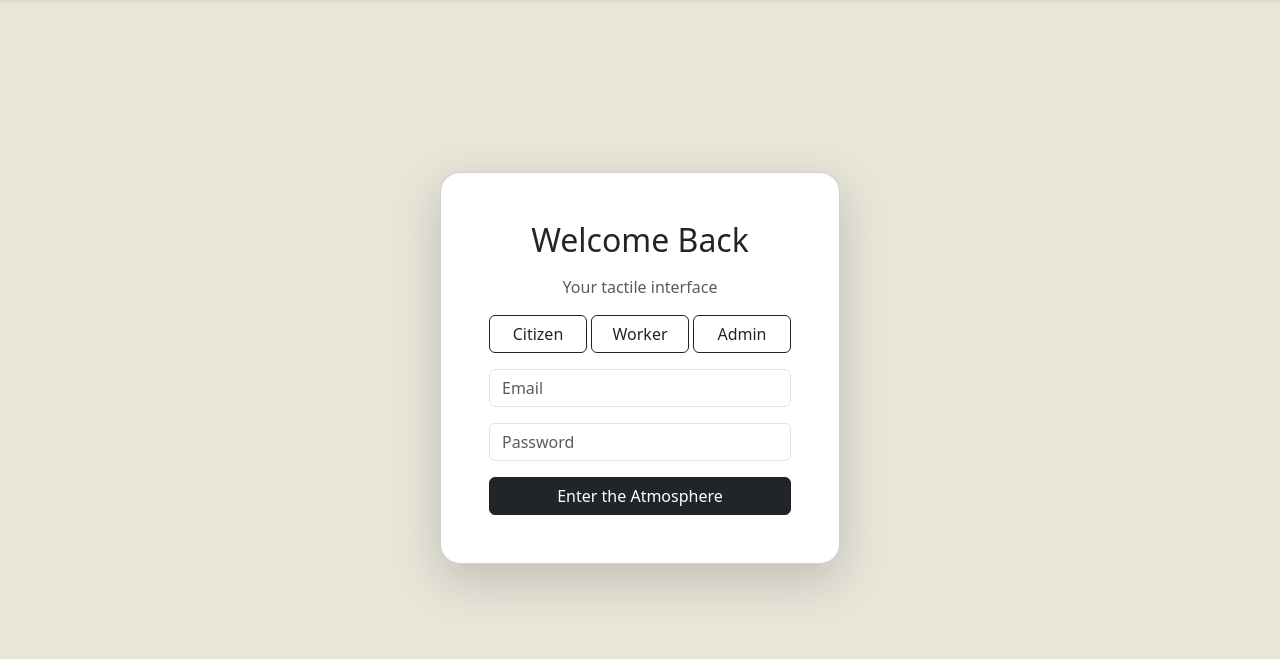
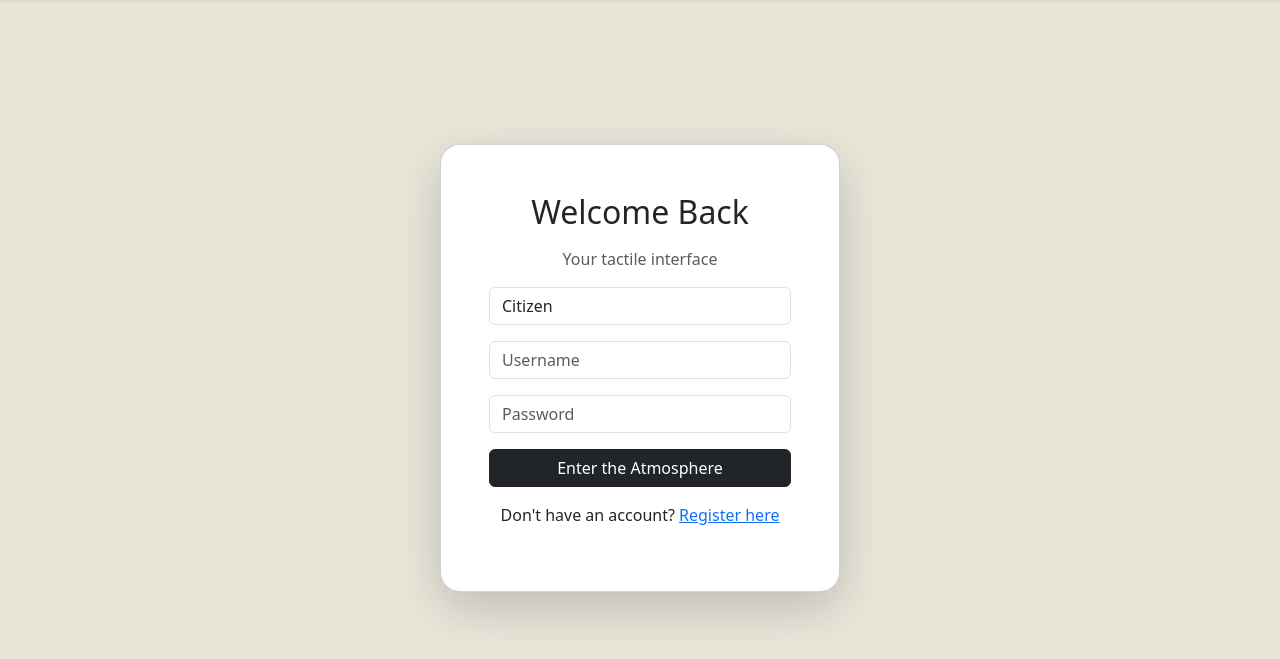
Before and after one commit to Spirekharn/CivicEye, a Django app: page /accounts/login/ in a window 1280 px wide. Shown: the part 72-731 px from the top of the page. Run offline with Django 5.2, Linux system fonts and the light colour scheme.

Commit message:
demo registeration and login

```diff
--- a/accounts/templates/accounts/login.html
+++ b/accounts/templates/accounts/login.html
@@ -7,23 +7,33 @@
         <h2 class="text-center mb-3">Welcome Back</h2>
         <p class="text-center text-muted">Your tactile interface</p>
 
-        <!-- ROLE SELECT -->
-        <div class="d-flex justify-content-between mb-3">
-            <button class="btn btn-outline-dark w-100 me-1">Citizen</button>
-            <button class="btn btn-outline-dark w-100 me-1">Worker</button>
-            <button class="btn btn-outline-dark w-100">Admin</button>
-        </div>
+        {% if messages %}
+            {% for message in messages %}
+                <div class="alert alert-danger">{{ message }}</div>
+            {% endfor %}
+        {% endif %}
 
         <form method="POST">
             {% csrf_token %}
 
-            <input class="form-control mb-3" type="text" name="username" placeholder="Email">
+            <select name="role" class="form-control mb-3">
+                <option value="citizen">Citizen</option>
+                <option value="worker">Worker</option>
+                <option value="admin">Admin</option>
+            </select>
+
+            <input class="form-control mb-3" type="text" name="username" placeholder="Username">
 
             <input class="form-control mb-3" type="password" name="password" placeholder="Password">
 
             <button class="btn btn-dark w-100">Enter the Atmosphere</button>
         </form>
 
+        <p class="text-center mt-3">
+            Don't have an account?
+            <a href="/accounts/register/">Register here</a>
+        </p>
+
     </div>
 </div>
 
--- a/accounts/urls.py
+++ b/accounts/urls.py
@@ -10,4 +10,5 @@ urlpatterns = [
     path('logout/', views.logout_view, name='logout'),
     path('citizen-dashboard/', views.citizen_dashboard, name='citizen_dashboard'),
     path('about/', views.about_view, name='about'),
+    path('dashboard/', views.dashboard_view, name='dashboard'),
 ]
--- a/accounts/views.py
+++ b/accounts/views.py
@@ -1,39 +1,37 @@
 from django.shortcuts import render, redirect
-from django.contrib.auth import login, authenticate, logout
+from django.http import HttpResponse
+from django.contrib import messages
+from django.contrib.auth import authenticate, login, logout, get_user_model
 from .forms import RegisterForm
-from django.http import HttpResponse
 
+# STEP 4: Set up the custom user model reference
+User = get_user_model()
 
 def register_view(request):
-    form = RegisterForm()
+    if request.method == 'POST':
+        username = request.POST.get('username')
+        password = request.POST.get('password')
 
-    if request.method == 'POST':
-        form = RegisterForm(request.POST)
-        if form.is_valid():
-            user = form.save()
-            login(request, user)
-            return redirect('citizen_dashboard')
+        if username and password:
+            User.objects.create_user(username=username, password=password)
+            messages.success(request, "Registered successfully!")
+            return redirect('login')
 
-    return render(request, 'accounts/register.html', {'form': form})
+    return render(request, 'accounts/register.html')
 
 
 def login_view(request):
     if request.method == 'POST':
-        username = request.POST['username']
-        password = request.POST['password']
+        username = request.POST.get('username')
+        password = request.POST.get('password')
 
         user = authenticate(request, username=username, password=password)
 
         if user is not None:
             login(request, user)
-
-            # ROLE BASED REDIRECT
-            if user.role == 'admin':
-                return redirect('admin_dashboard')
-            elif user.role == 'worker':
-                return redirect('worker_dashboard')
-            else:
-                return redirect('citizen_dashboard')
+            return redirect('dashboard')
+        else:
+            messages.error(request, "Invalid credentials")
 
     return render(request, 'accounts/login.html')
 
@@ -55,3 +53,6 @@ def admin_dashboard(request):
 
 def about_view(request):
     return render(request, 'accounts/about.html')
+
+def dashboard_view(request):
+    return render(request, 'accounts/dashboard.html')
```
Also changed, not shown: accounts/templates/accounts/dashboard.html (+6 -2 lines), accounts/templates/accounts/register.html (+19 -7 lines), db.sqlite3.
